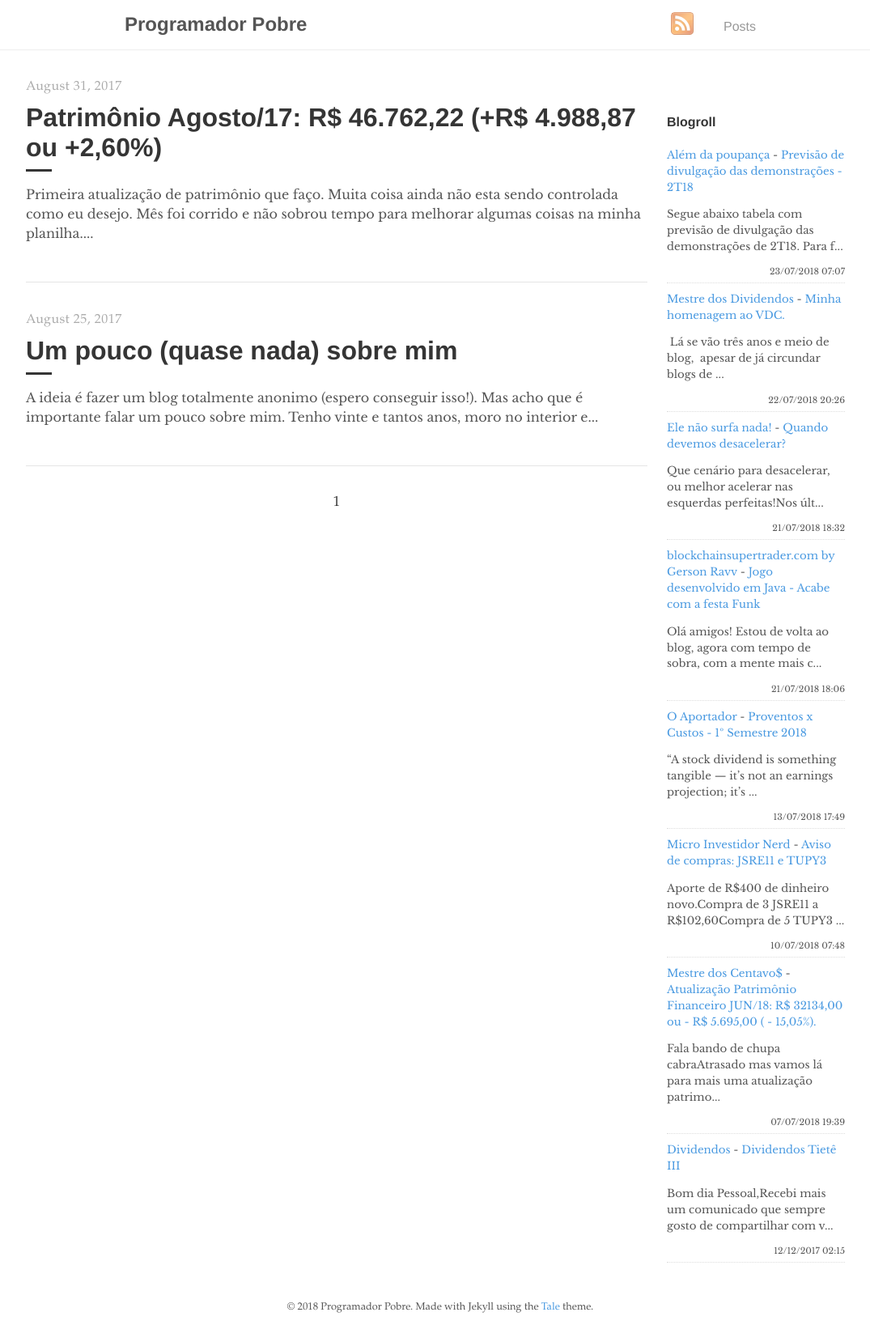
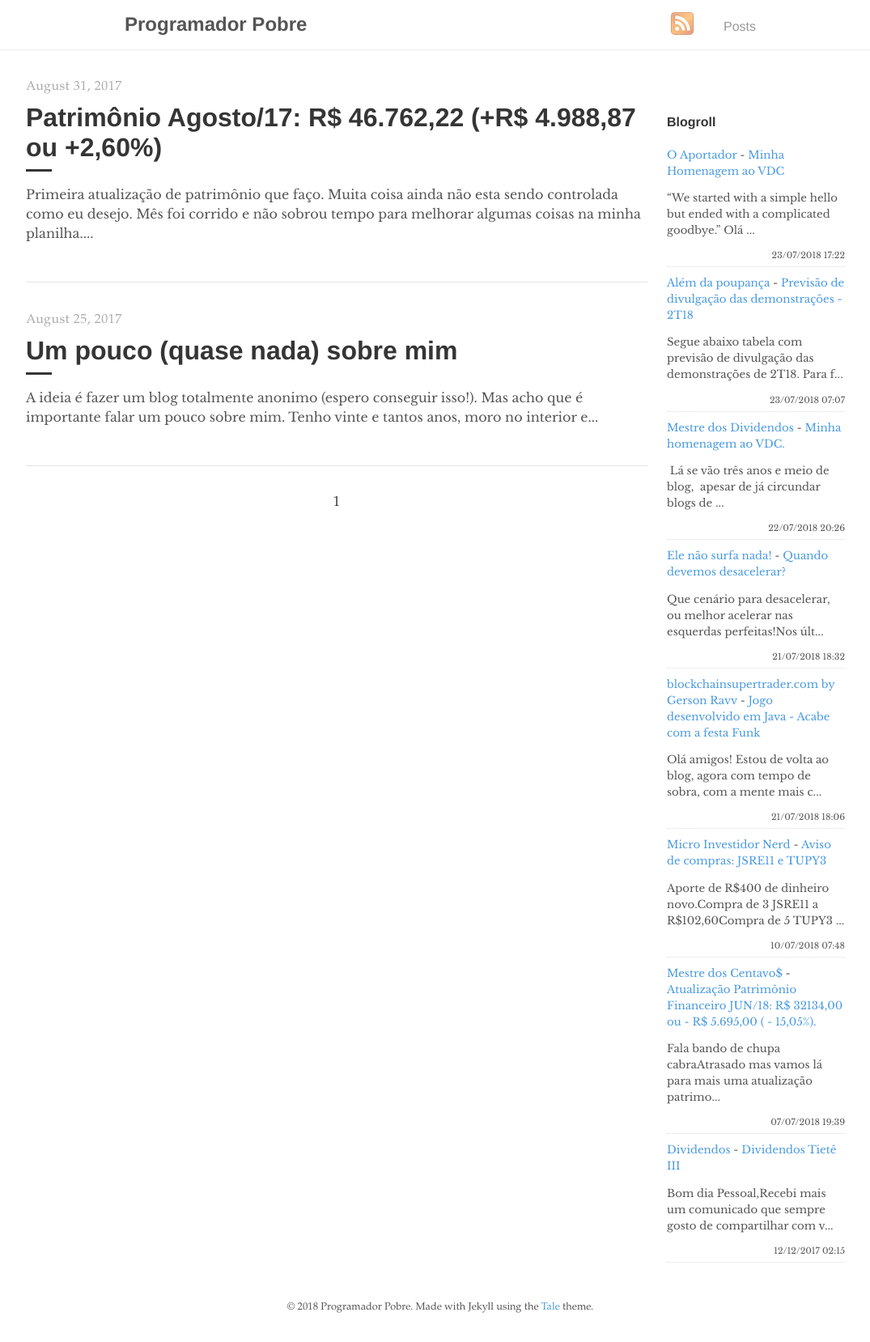
Before and after one commit to programadorpobre/programadorpobre.github.io, a Jekyll site: the page built from index.html, in a window 1280 px wide. Shown: the whole page at 81% size, without its empty margins (96-1171 px from the left). Built offline with Jekyll 4.4.1, drawn with Linux system fonts in a browser that asks for light colours; the list of posts is cut into pages by our own code; comment, search, counter and statistics services are not loaded.

Commit message:
[ci skip] travis #353

```diff
--- a/_includes/feed-entries.html
+++ b/_includes/feed-entries.html
@@ -1,3 +1,8 @@
+<div class="feed-entry">
+    <a class="feed-entry-site-name" href="https://oaportadorfinanceiro.blogspot.com/">O Aportador</a> - <a class="feed-entry-title" href="https://oaportadorfinanceiro.blogspot.com/2018/07/minha-homenagem-ao-vdc.html">Minha Homenagem ao VDC</a>
+    <p class="feed-entry-summary">“We started with a simple hello but ended with a complicated goodbye.”&nbsp;Olá ...</p>
+    <time datetime="2018-07-23T17:22:00.000-03:00">23/07/2018 17:22</time>
+</div>
 <div class="feed-entry">
     <a class="feed-entry-site-name" href="https://alemdapoupanca.blogspot.com/">Além da poupança</a> - <a class="feed-entry-title" href="https://alemdapoupanca.blogspot.com/2018/07/previsao-de-divulgacao-das.html">Previsão de divulgação das demonstrações - 2T18</a>
     <p class="feed-entry-summary">Segue abaixo tabela com previsão de divulgação das demonstrações de 2T18. Para f...</p>
@@ -19,11 +24,6 @@
     <time datetime="2018-07-21T18:06:00.001-03:00">21/07/2018 18:06</time>
 </div>
 <div class="feed-entry">
-    <a class="feed-entry-site-name" href="https://oaportadorfinanceiro.blogspot.com/">O Aportador</a> - <a class="feed-entry-title" href="https://oaportadorfinanceiro.blogspot.com/2018/07/proventos-x-custos-1-semestre-2018.html">Proventos x Custos - 1º Semestre 2018</a>
-    <p class="feed-entry-summary">“A stock dividend is something tangible — it’s not an earnings projection; it’s ...</p>
-    <time datetime="2018-07-13T17:49:00.001-03:00">13/07/2018 17:49</time>
-</div>
-<div class="feed-entry">
     <a class="feed-entry-site-name" href="https://microinvestidornerd.blogspot.com/">Micro Investidor Nerd</a> - <a class="feed-entry-title" href="https://microinvestidornerd.blogspot.com/2018/07/aviso-de-compras-jsre11-e-tupy3.html">Aviso de compras: JSRE11 e TUPY3</a>
     <p class="feed-entry-summary">Aporte de R$400 de dinheiro novo.Compra de 3 JSRE11 a R$102,60Compra de 5 TUPY3 ...</p>
     <time datetime="2018-07-10T07:48:00.001-07:00">10/07/2018 07:48</time>
```
